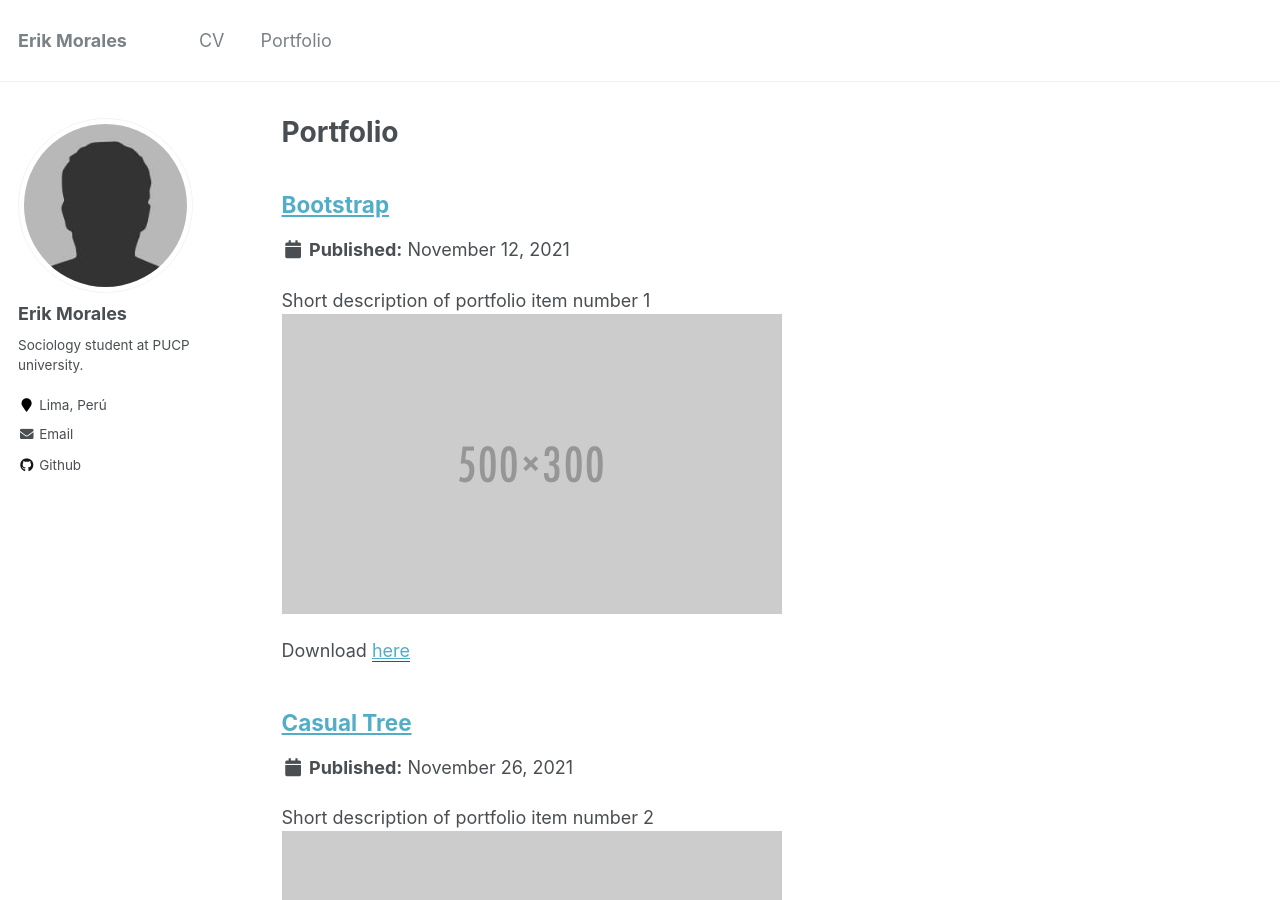
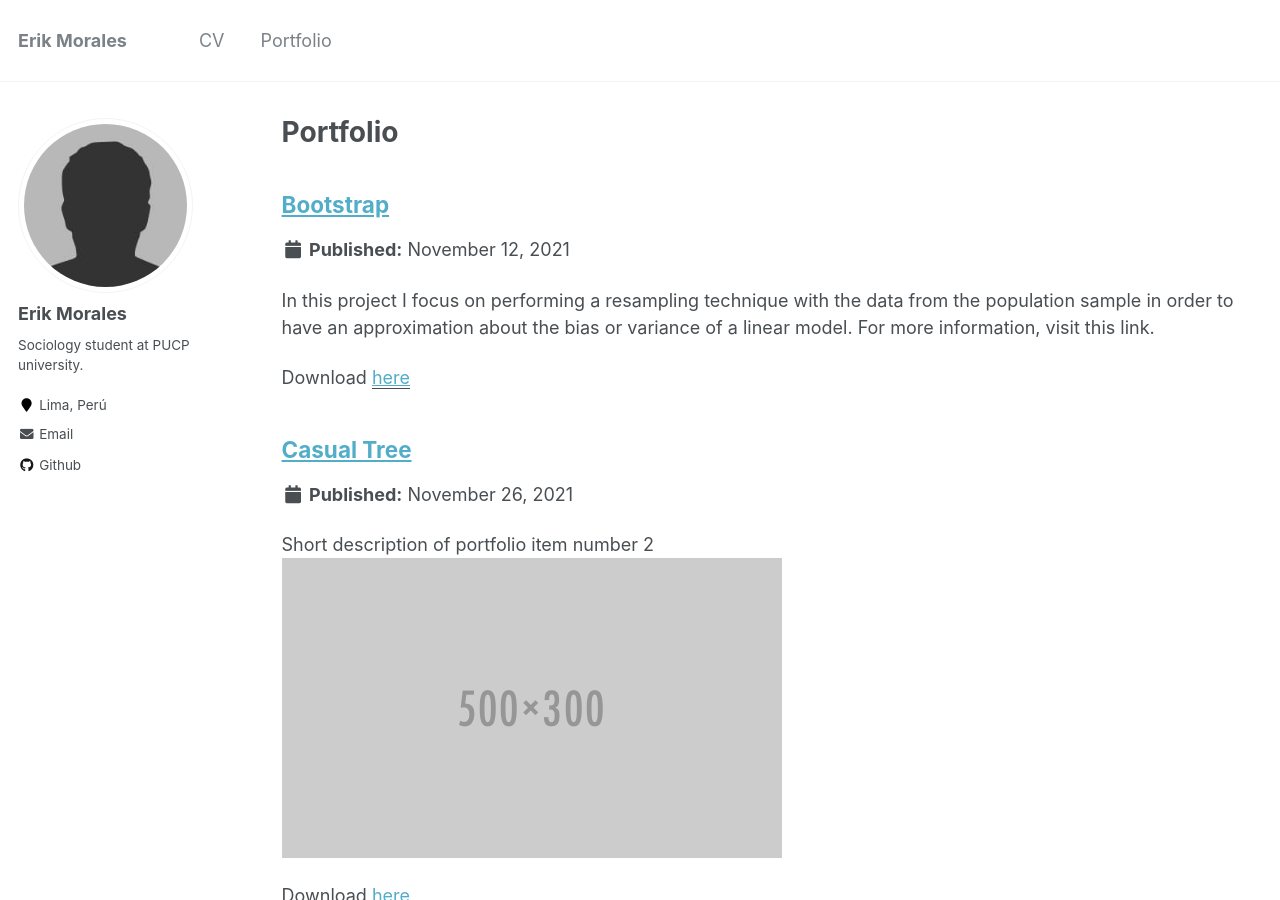
Before and after one commit to HaloReach2552/Brando.fold.github.io, a Jekyll site: the page built from _pages/portfolio.html, in a window 1280 px wide and 900 px high. Built offline with Jekyll 4.4.1, drawn with Linux system fonts in a browser that asks for light colours.

Commit message:
Update portfolio-1.md

```diff
--- a/_portfolio/portfolio-1.md
+++ b/_portfolio/portfolio-1.md
@@ -1,6 +1,6 @@
 ---
 title: "Bootstrap"
-excerpt: "Short description of portfolio item number 1<br/><img src='/images/500x300.png'>"
+excerpt: "In this project I focus on performing a resampling technique with the data from the population sample in order to have an approximation about the bias or variance of a linear model. For more information, visit this link."
 date: "2021-11-12"
 collection: portfolio
 paperurl: "https://github.com/alexanderquispe/ECO224/blob/main/Labs/replication_5/Bootstrap.ipynb"
```
